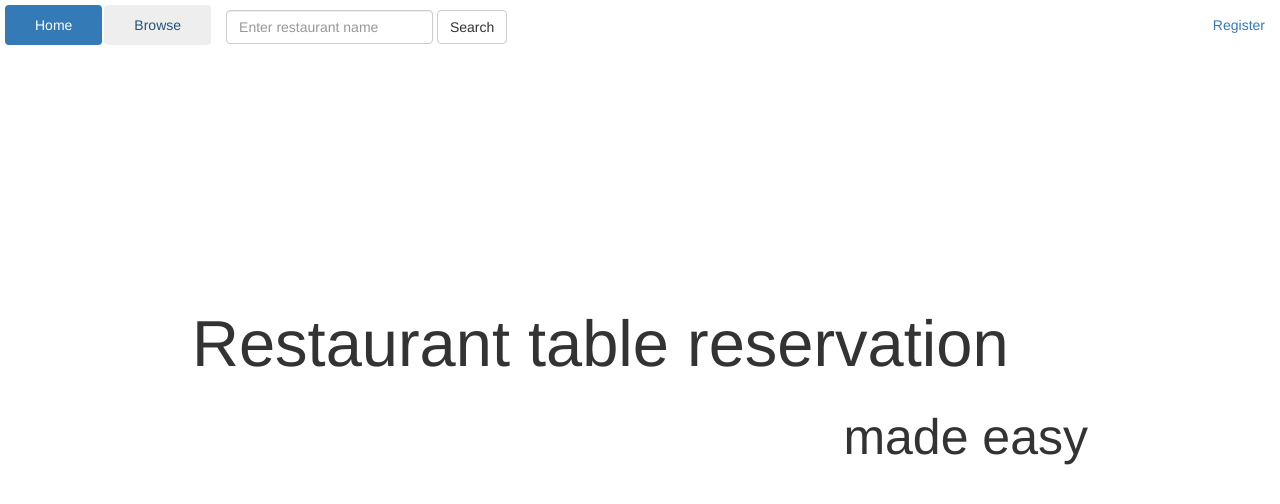
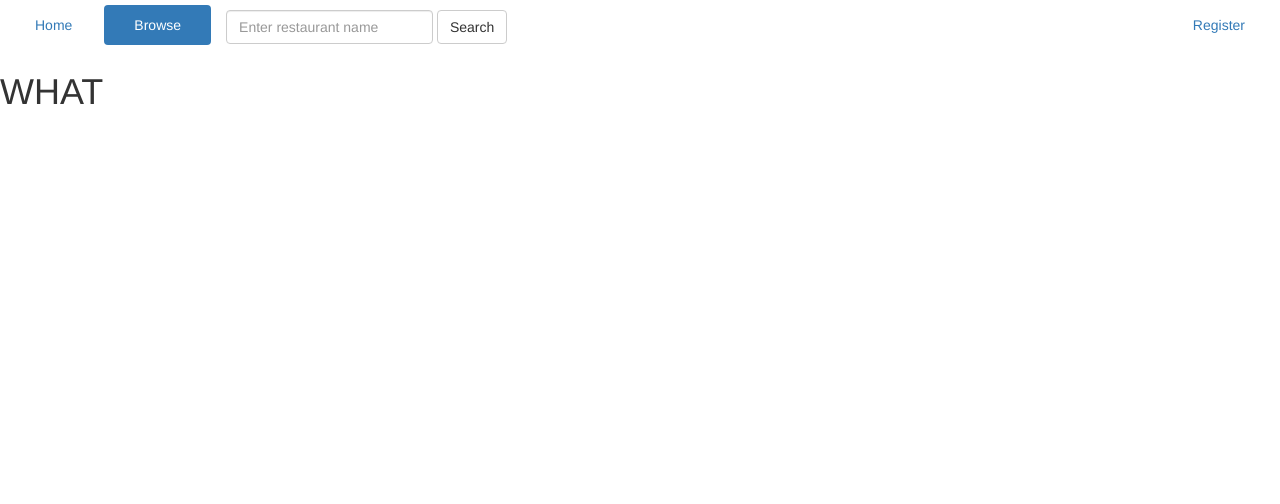
Before and after one commit to akimess/restobook, a plain HTML site: page index.html in a window 1280 px wide. Both pictures are taken after a click on the link "Browse". Drawn offline with nearby package versions, Linux system fonts and the light colour scheme.

Commit message:
Navbar functionality

```diff
--- a/css/global.css
+++ b/css/global.css
@@ -15,6 +15,10 @@
     margin-left: 5px;
 }
 
+.nav-pills>li:last-child{
+    margin-right: 5px;
+}
+
 .body-container>h1{
     font-size: 65px;
 }
--- a/index.html
+++ b/index.html
@@ -1,5 +1,5 @@
 <!DOCTYPE>
-<html>
+<html ng-app="restoBook">
 
 <head>
     <script src="https://code.jquery.com/jquery-3.1.1.min.js" integrity="sha256-hVVnYaiADRTO2PzUGmuLJr8BLUSjGIZsDYGmIJLv2b8="
@@ -9,33 +9,39 @@
         crossorigin="anonymous">
     <script src="https://maxcdn.bootstrapcdn.com/bootstrap/3.3.7/js/bootstrap.min.js" integrity="sha384-Tc5IQib027qvyjSMfHjOMaLkfuWVxZxUPnCJA7l2mCWNIpG9mGCD8wGNIcPD7Txa"
         crossorigin="anonymous"></script>
+    <script src="js/main.js"></script>
     <link rel="stylesheet" href="css/global.css">
     <title>Restobook</title>
 </head>
 
-<body>
+<body ng-controller = "RestoBookController">
     <section>
         <div>
             <ul class="nav nav-pills">
-                <li role="presentation" class="active"><a href="#">Home</a></li>
-                <li role="presentation"><a href="#">Browse</a></li>
+                <li role="presentation" ng-class="{active : activeTab == 1}" ng-click="activeTab = 1"><a href="#">Home</a></li>
+                <li role="presentation" ng-class="{active : activeTab == 2}" ng-click="activeTab = 2"><a href="#">Browse</a></li>
                 <form class="navbar-form navbar-left" role="search">
                     <div class="form-group">
                         <input type="text" class="form-control" placeholder="Enter restaurant name">
                     </div>
                     <button type="submit" class="btn btn-default">Search</button>
                 </form>
-                <li role="presentation" class="navbar-right"><a href="#">Register</a></li>
+                <li role="presentation" class="navbar-right" ng-class="{active : activeTab == 3}" ng-click="activeTab = 3"><a href="#">Register</a></li>
             </ul>
         </div>
     </section>
-    <section class="home-info">
+    <section class="home-info" ng-show="activeTab == 1">
         <div class="body-container">
             <h1>Restaurant table reservation</h1>
             <h2>made easy</h2>
         </div>
     </section>
-
+    <section ng-show="activeTab == 2">
+        <h1>WHAT</h1>
+    </section>
+    <section ng-show="activeTab == 3">
+        <h1>REGISTRATION</h1>
+    </section>
 </body>
 
 </html>
--- a/js/main.js
+++ b/js/main.js
@@ -0,0 +1,6 @@
+var restobook = angular.module('restoBook', []);
+
+restobook.controller('RestoBookController', function RestoBookController($scope){
+    $scope.activeTab = 1;
+
+});
```
